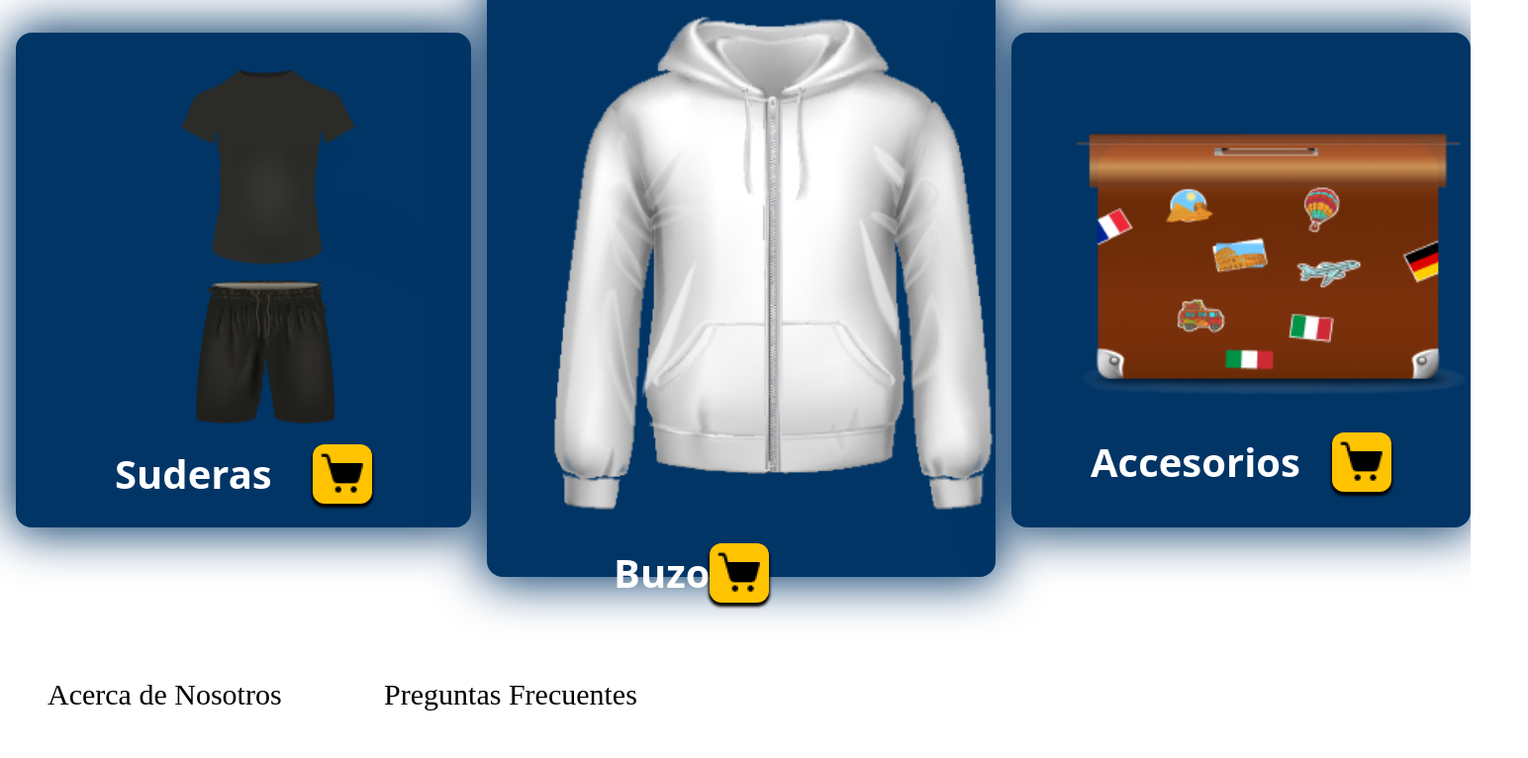
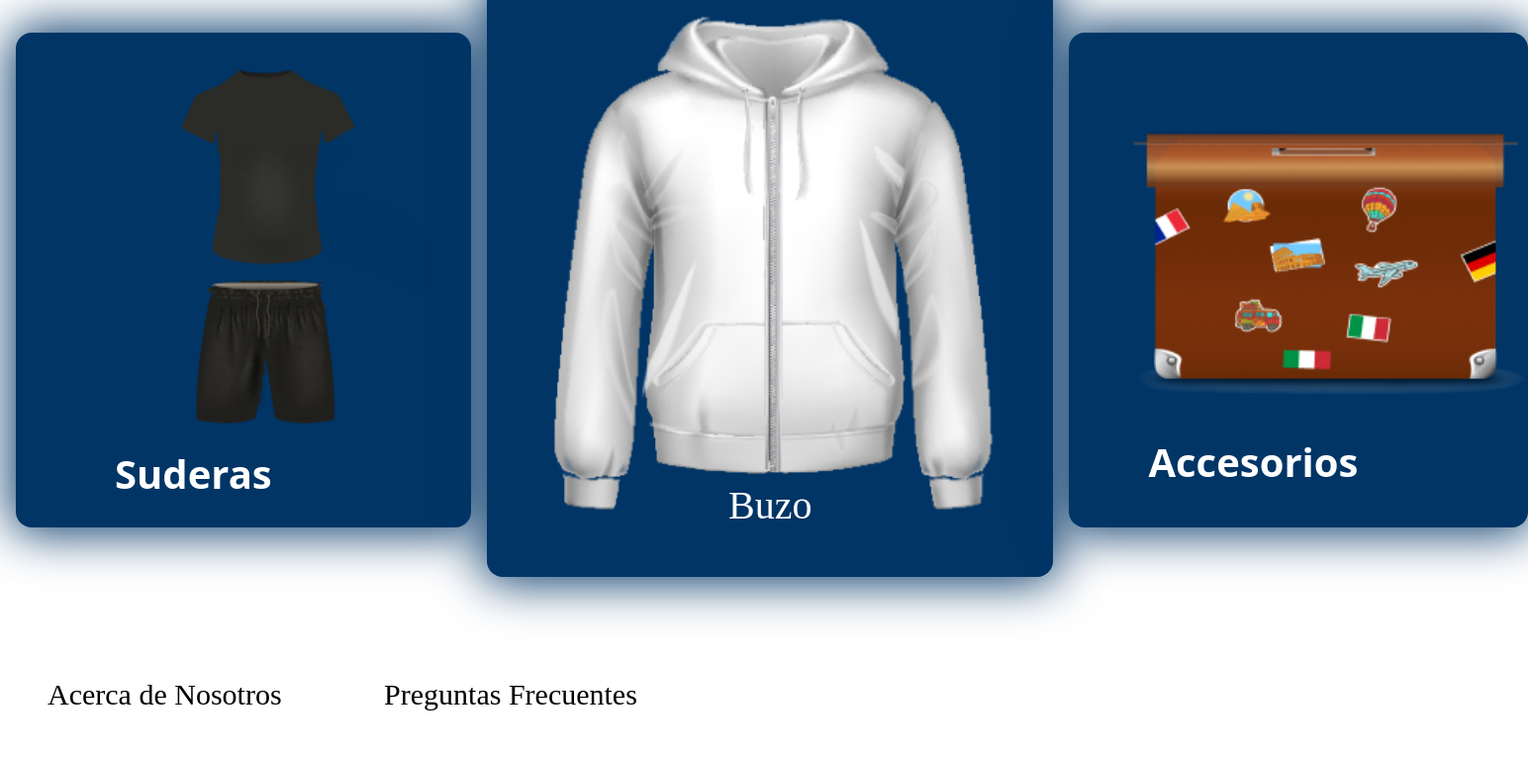
Before and after one commit to Andres-Castro-C/Tienda-Online-UMNG, a plain HTML site: page index.html in a window 1280 px wide. Shown: the part 925-1691 px from the top of the page at 99% size, 1544 px wide, since content can reach past the window. Drawn offline with nearby package versions, Linux system fonts and the light colour scheme.

Commit message:
CorrecionIndex 1.2

```diff
--- a/index.html
+++ b/index.html
@@ -94,7 +94,7 @@
             </div>
 
             <nav class="navegacion">
-                <a href=""> Hombres </a>
+                <a href="/"> Hombres </a>
                 <a href="/"> Mujeres </a>
                 <a href="/"> Accesorios </a>
             </nav>
@@ -125,23 +125,15 @@
                 <img class="imagenSudaderas" src="/img/sudadera.png" alt="sudadera">
                 <div class="aliSudaderas">
                     <h3>Suderas</h3>
-                    <div class="botton">
-                        <button>
-                            <img src="./img/carrito.png" alt="carrito">
-                        </button>
-                    </div>
                 </div>
             </div>
 
             <div class="cajaProducto">
                 <img class="imagenBuzo" src="img/saco.png" alt="saco">
-                <div class="aliniarIconos">
-                    <h3> Buzo </h3>
-                    <div class="botton">
-                        <button>
-                            <img src="./img/carrito.png" alt="carrito">
-                        </button>
-                    </div>
+                <div class="aliniarInicios">
+                    <nav class="navProductos">
+                        <a href="/buzos.html"> Buzo </a>
+                    </nav>
                 </div>
             </div>
 
@@ -150,11 +142,6 @@
                 <img class="imagenAces" src="/img/maleta.png" alt="maleta">
                 <div class="aliAcc">
                     <h3> Accesorios </h3>
-                    <div class="botton">
-                        <button>
-                            <img src="./img/carrito.png" alt="carrito">
-                        </button>
-                    </div>
                 </div>
             </div>
         </div>
--- a/style.css
+++ b/style.css
@@ -144,11 +144,26 @@
     color: #FFFFFF;
 }
 
-.aliniarIconos{
+.aliniarInicios{
     display: flex;
     justify-content: space-between;
     align-items: center;;
     margin: -50px 180px;
+}
+
+.navProductos {
+    font-size: 40px;
+    font-family: Source Code Pro;
+    color: #FFFFFF;
+    text-align: center;
+    margin: 1rem 4rem;
+}
+.navProductos a{
+    text-decoration: none;
+    color: #FFFFFF;
+}
+.navProductos a:hover{
+    color: #FFC300;
 }
 
 .aliAcc{
@@ -249,7 +264,7 @@
 }
 .cajaVentas{
     width: 450px;
-    height: 470px;
+    height: 450px;
     background-color: #003566;
     box-shadow: 0 0 50px 5px #003566;
     border-radius: 1rem;
@@ -275,16 +290,15 @@
 .aliniarIconos{
     display: flex;
     justify-content: start;
-    margin-top: 0rem;
+    margin-top: 0.5rem;
     margin-left: 8rem;
 }
 
 .aliniarIconos select{
     font-size: 27px;
-    margin:1rem;
+    margin: 0rem 1rem;
     background-color:floralwhite;
     border: 0.2rem solid #000000;
-
 }
 
 .bottonComprar button{
```
Also changed, not shown: buzos.html (+1 -0 lines).
